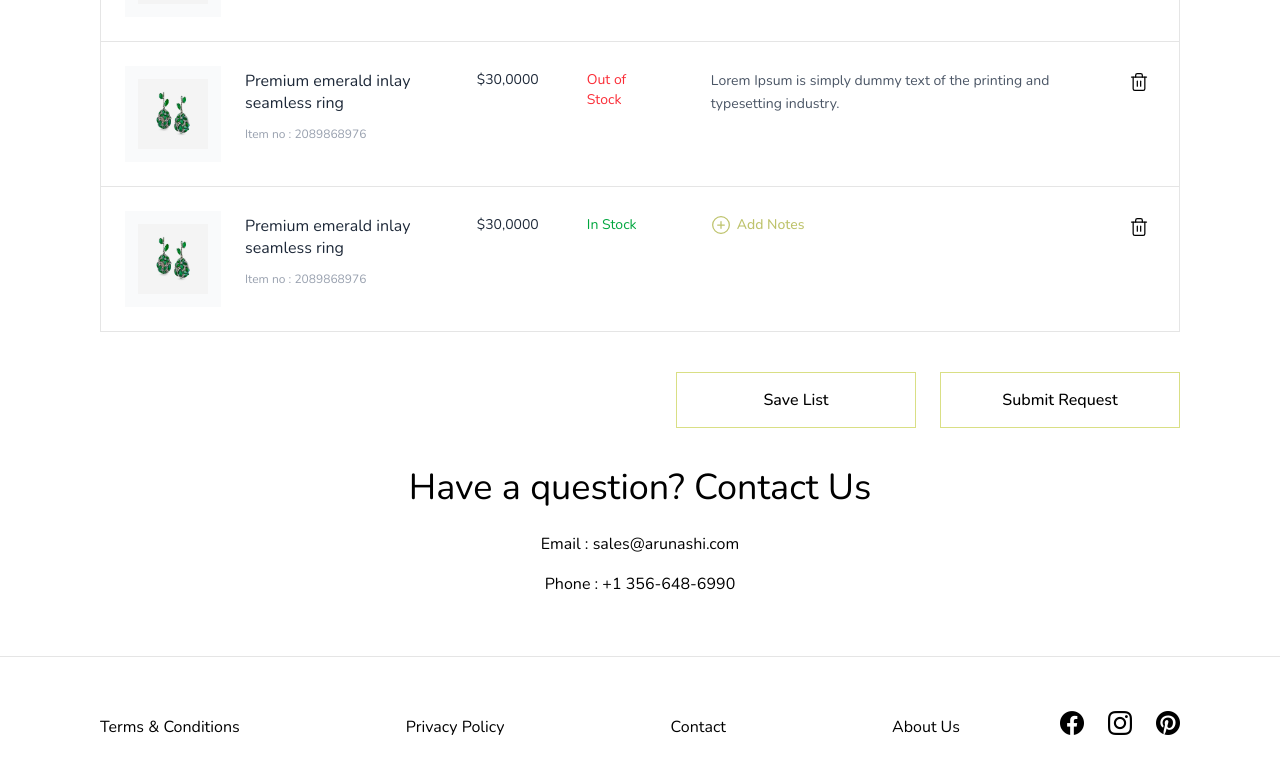
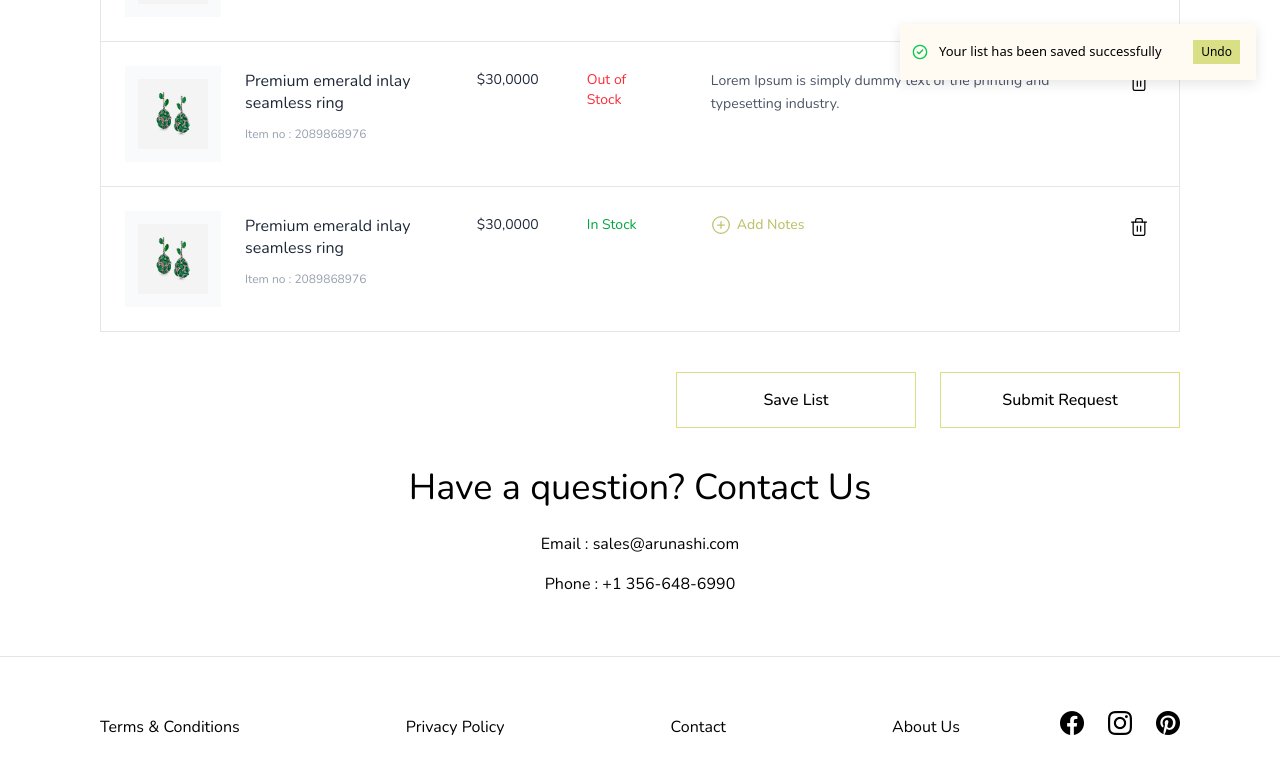
Before and after one commit to Sayan-97/arunashi, a Next.js app: page /request-list in a window 1280 px wide. Both pictures are taken after a click on the button "Save List". Shown: the part 765-1539 px from the top of the page. Built offline with nearby package versions, Linux system fonts and the light colour scheme.

Commit message:
feat: add toast component

```diff
--- a/app/(main)/layout.tsx
+++ b/app/(main)/layout.tsx
@@ -1,5 +1,6 @@
 import Footer from "@/components/layout/footer";
 import Header from "@/components/layout/header";
+import { Toaster } from "@/components/ui/sonner";
 
 export default function MainLayout({
   children,
@@ -8,6 +9,7 @@ export default function MainLayout({
 }>) {
   return (
     <body>
+      <Toaster />
       <Header />
       {children}
       <Footer />
--- a/app/(main)/request-list/page.tsx
+++ b/app/(main)/request-list/page.tsx
@@ -1,6 +1,9 @@
+"use client";
+
 import { AlertCircle, Check, PlusCircle, Trash2 } from "lucide-react";
 import Image from "next/image";
 import Link from "next/link";
+import { toast } from "sonner";
 import ContactUs from "@/components/layout/contact-us";
 import { Button } from "@/components/ui/button";
 import {
@@ -199,6 +202,15 @@ export default function RequestListPage() {
               variant="outline"
               size="lg"
               className="w-full md:w-60 h-14 text-lg md:text-base"
+              onClick={() =>
+                toast.success("Your list has been saved successfully", {
+                  position: "top-right",
+                  action: {
+                    label: "Undo",
+                    onClick: () => console.log("Undo"),
+                  },
+                })
+              }
             >
               Save List
             </Button>
--- /dev/null
+++ b/components/ui/sonner.tsx
@@ -0,0 +1,42 @@
+"use client";
+
+import {
+  CircleCheckIcon,
+  InfoIcon,
+  Loader2Icon,
+  OctagonXIcon,
+  TriangleAlertIcon,
+} from "lucide-react";
+import { Toaster as Sonner, type ToasterProps } from "sonner";
+
+const Toaster = ({ ...props }: ToasterProps) => {
+  return (
+    <Sonner
+      className="toaster group"
+      icons={{
+        success: <CircleCheckIcon className="size-4 text-green-500" />,
+        info: <InfoIcon className="size-4" />,
+        warning: <TriangleAlertIcon className="size-4" />,
+        error: <OctagonXIcon className="size-4" />,
+        loading: <Loader2Icon className="size-4 animate-spin" />,
+      }}
+      style={
+        {
+          "--normal-bg": "var(--secondary)",
+          "--normal-text": "var(--popover-foreground)",
+          "--normal-border": "0",
+          "--border-radius": "var(--radius)",
+        } as React.CSSProperties
+      }
+      toastOptions={{
+        classNames: {
+          toast: "cn-toast",
+          actionButton: "bg-primary! text-foreground! rounded-none!",
+        },
+      }}
+      {...props}
+    />
+  );
+};
+
+export { Toaster };
--- a/package.json
+++ b/package.json
@@ -22,6 +22,7 @@
     "radix-ui": "^1.4.3",
     "react": "19.2.4",
     "react-dom": "19.2.4",
+    "sonner": "^2.0.7",
     "tailwind-merge": "^3.6.0",
     "tw-animate-css": "^1.4.0"
   },
```
Also changed, not shown: 1 other file (tests, documents, lock files or other folders).
